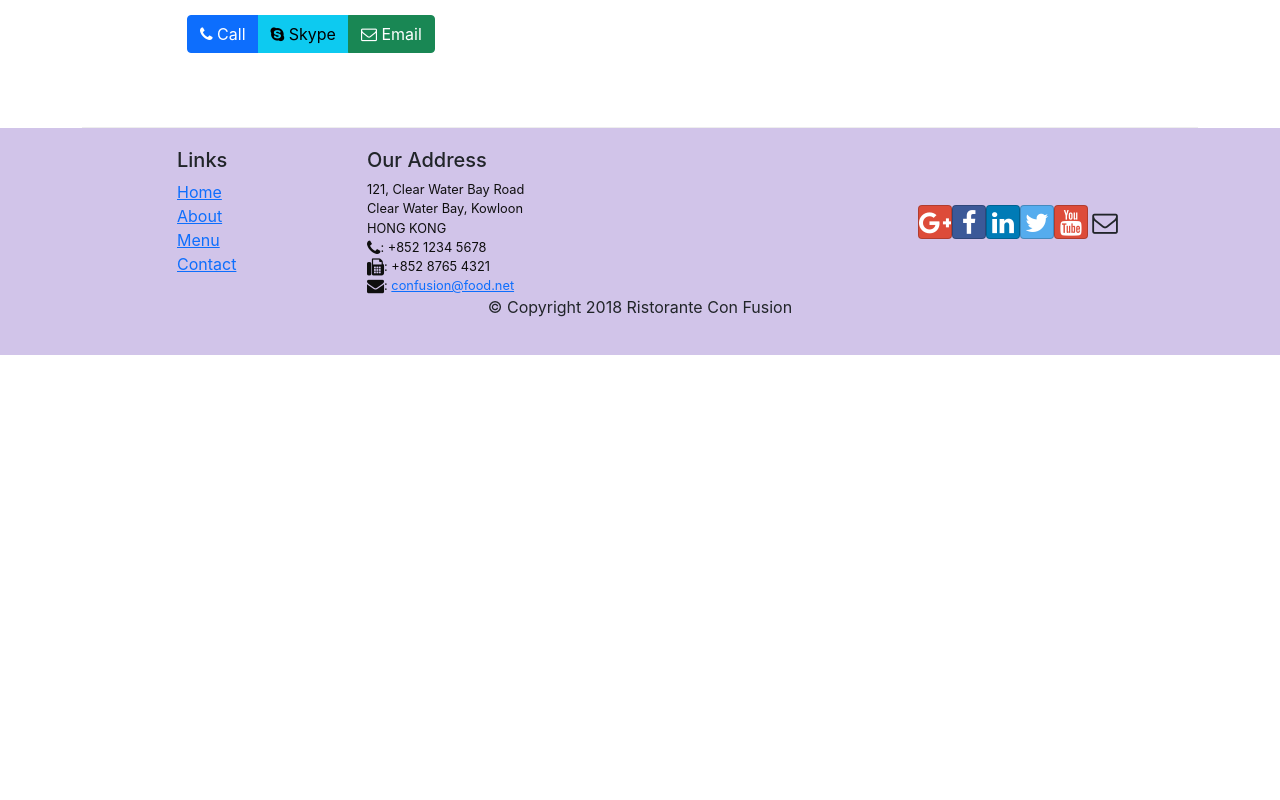
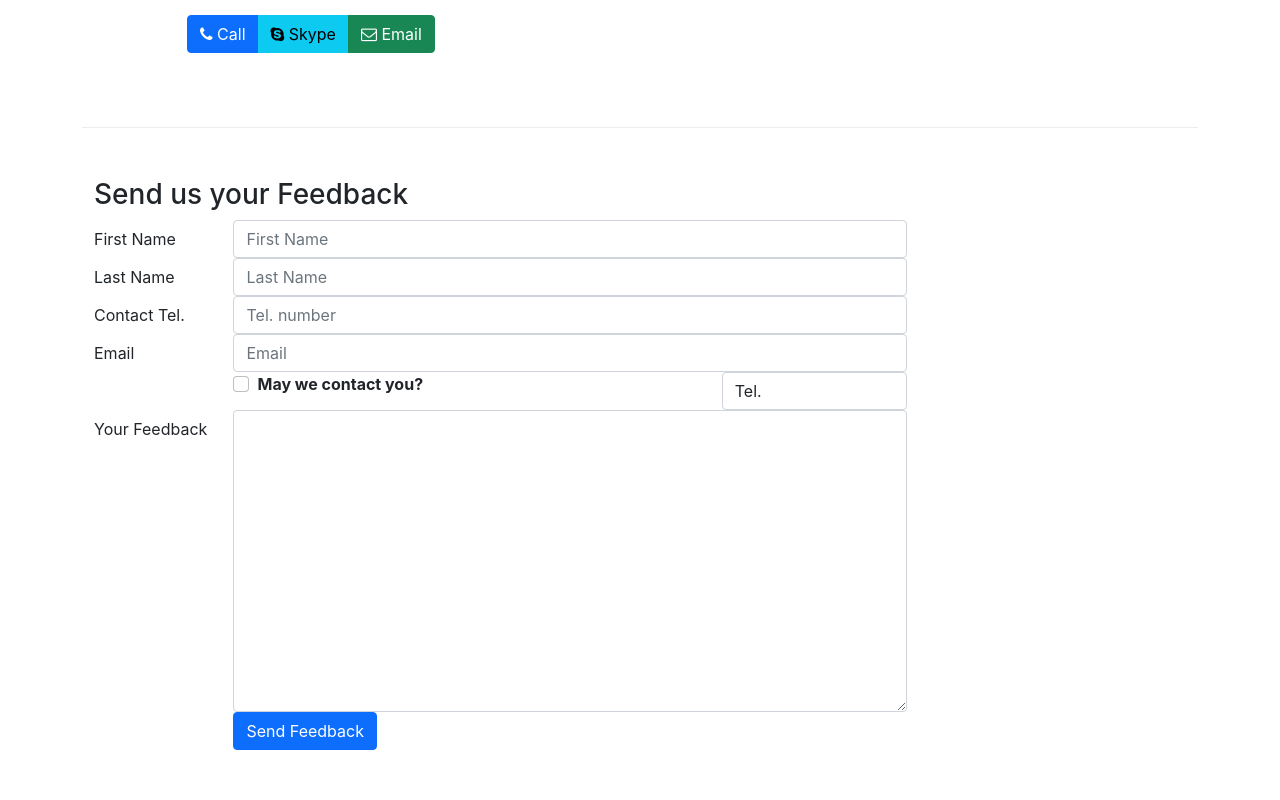
Before and after one commit to zyeh0001/cosera_confusion_app, a React (Create React App) app: page /contactme in a window 1280 px wide. Shown: the part 720-1520 px from the top of the page. Before the commit the page ends 1075 px from the top, so only its background shows below. Built offline with nearby package versions, Linux system fonts and the light colour scheme.

Commit message:
finish contact me form

```diff
--- a/src/App.css
+++ b/src/App.css
@@ -31,3 +31,6 @@
 .navbar-dark {
   background-color: #512da8;
 }
+.contact-form {
+  justify-content: space-between !important;
+}
--- /dev/null
+++ b/src/component/AboutUsComponent.js
@@ -0,0 +1,122 @@
+import React from 'react';
+import {
+  Breadcrumb,
+  BreadcrumbItem,
+  Card,
+  CardBody,
+  CardHeader,
+  Media,
+} from 'reactstrap';
+import { Link } from 'react-router-dom';
+
+function RenderLeader({ leader }) {
+  return (
+    <div key={leader.id} className='col-12 mt-5 row'>
+      <div className='col-2'>
+        <Media left top>
+          <Media object src={leader.image} alt={leader.name} />
+        </Media>
+      </div>
+      <div className='col-10'>
+        <Media body className='ml-5'>
+          <Media heading>{leader.name}</Media>
+          <p>{leader.designation}</p>
+          <p>{leader.description}</p>
+        </Media>
+      </div>
+    </div>
+  );
+}
+
+function About(props) {
+  //   const leaders = props.leaders.map((leader) => {
+  //     return <p>Leader {leader.name}</p>;
+  //   });
+
+  const Leaders = props.leaders.map((leader) => {
+    return <RenderLeader leader={leader} />;
+  });
+
+  return (
+    <div className='container'>
+      <div className='row'>
+        <Breadcrumb>
+          <BreadcrumbItem>
+            <Link to='/home'>Home</Link>
+          </BreadcrumbItem>
+          <BreadcrumbItem active>About Us</BreadcrumbItem>
+        </Breadcrumb>
+        <div className='col-12'>
+          <h3>About Us</h3>
+          <hr />
+        </div>
+      </div>
+      <div className='row row-content'>
+        <div className='col-12 col-md-6'>
+          <h2>Our History</h2>
+          <p>
+            Started in 2010, Ristorante con Fusion quickly established itself as
+            a culinary icon par excellence in Hong Kong. With its unique brand
+            of world fusion cuisine that can be found nowhere else, it enjoys
+            patronage from the A-list clientele in Hong Kong. Featuring four of
+            the best three-star Michelin chefs in the world, you never know what
+            will arrive on your plate the next time you visit us.
+          </p>
+          <p>
+            The restaurant traces its humble beginnings to{' '}
+            <em>The Frying Pan</em>, a successful chain started by our CEO, Mr.
+            Peter Pan, that featured for the first time the world's best
+            cuisines in a pan.
+          </p>
+        </div>
+        <div className='col-12 col-md-5'>
+          <Card>
+            <CardHeader className='bg-primary text-white'>
+              Facts At a Glance
+            </CardHeader>
+            <CardBody>
+              <dl className='row p-1'>
+                <dt className='col-6'>Started</dt>
+                <dd className='col-6'>3 Feb. 2013</dd>
+                <dt className='col-6'>Major Stake Holder</dt>
+                <dd className='col-6'>HK Fine Foods Inc.</dd>
+                <dt className='col-6'>Last Year's Turnover</dt>
+                <dd className='col-6'>$1,250,375</dd>
+                <dt className='col-6'>Employees</dt>
+                <dd className='col-6'>40</dd>
+              </dl>
+            </CardBody>
+          </Card>
+        </div>
+        <div className='col-12'>
+          <Card>
+            <CardBody className='bg-faded'>
+              <blockquote className='blockquote'>
+                <p className='mb-3'>
+                  You better cut the pizza in four pieces because I'm not hungry
+                  enough to eat six.
+                </p>
+                <footer className='blockquote-footer'>
+                  <cite title='Source Title'>
+                    Yogi Berra, The Wit and Wisdom of Yogi Berra, P. Pepe,
+                    Diversion Books, 2014
+                  </cite>
+                </footer>
+              </blockquote>
+            </CardBody>
+          </Card>
+        </div>
+      </div>
+      <div className='row row-content'>
+        <div className='col-12'>
+          <h2>Corporate Leadership</h2>
+        </div>
+        <div className='col-12'>
+          <Media list>{Leaders}</Media>
+        </div>
+      </div>
+    </div>
+  );
+}
+
+export default About;
--- a/src/component/ContactComponent.js
+++ b/src/component/ContactComponent.js
@@ -1,7 +1,48 @@
-import React from 'react';
-import { Breadcrumb, BreadcrumbItem } from 'reactstrap';
+import React, { Component } from 'react';
+import {
+  Breadcrumb,
+  BreadcrumbItem,
+  FormGroup,
+  Form,
+  Button,
+  Label,
+  Input,
+  Col,
+} from 'reactstrap';
 import { Link } from 'react-router-dom';
-function Contact(props) {
+
+class Contact extends Component {
+  constructor(props) {
+    super(props);
+    this.form = React.createRef();
+    this.state = {
+      firstname: '',
+      lastname: '',
+      telnum: '',
+      email: '',
+      agree: false,
+      contactType: 'Tel',
+      message: '',
+    };
+    this.handleSubmit = this.handleSubmit.bind(this);
+    this.handleInputChange = this.handleInputChange.bind(this);
+  }
+
+  handleInputChange(event) {
+    const target = event.target;
+    const value = target.type === 'checkbox' ? target.checked : target.value;
+    const name = target.name;
+    this.setState({
+      [name]: value,
+    });
+  }
+  handleSubmit(event) {
+    console.log('current form is' + JSON.stringify(this.state));
+    alert('current form is' + JSON.stringify(this.state));
+    event.preventDefault();
+  }
+
+  render() {
     return (
       <div className='container'>
         <div className='row'>
@@ -62,8 +103,126 @@
             </div>
           </div>
         </div>
+        <div className='row row-content'>
+          <div className='col-12'>
+            <h3>Send us your Feedback</h3>
+          </div>
+          <div className='col-12 col-md-9'>
+            <Form onSubmit={this.handleSubmit} ref={this.form}>
+              <FormGroup row>
+                <Label htmlFor='firstname' md={2}>
+                  First Name
+                </Label>
+                <Col md={10}>
+                  <Input
+                    type='text'
+                    id='firstname'
+                    name='firstname'
+                    placeholder='First Name'
+                    value={this.state.firstname}
+                    onChange={this.handleInputChange}
+                  />
+                </Col>
+              </FormGroup>
+              <FormGroup row>
+                <Label htmlFor='lastname' md={2}>
+                  Last Name
+                </Label>
+                <Col md={10}>
+                  <Input
+                    type='text'
+                    id='lastname'
+                    name='lastname'
+                    placeholder='Last Name'
+                    value={this.state.lastname}
+                    onChange={this.handleInputChange}
+                  />
+                </Col>
+              </FormGroup>
+              <FormGroup row>
+                <Label htmlFor='telnum' md={2}>
+                  Contact Tel.
+                </Label>
+                <Col md={10}>
+                  <Input
+                    type='tel'
+                    id='telnum'
+                    name='telnum'
+                    placeholder='Tel. number'
+                    value={this.state.telnum}
+                    onChange={this.handleInputChange}
+                  />
+                </Col>
+              </FormGroup>
+              <FormGroup row>
+                <Label htmlFor='email' md={2}>
+                  Email
+                </Label>
+                <Col md={10}>
+                  <Input
+                    type='email'
+                    id='email'
+                    name='email'
+                    placeholder='Email'
+                    value={this.state.email}
+                    onChange={this.handleInputChange}
+                  />
+                </Col>
+              </FormGroup>
+              <FormGroup row>
+                <Col md={{ size: 6, offset: 2 }}>
+                  <FormGroup check>
+                    <Label check>
+                      <Input
+                        type='checkbox'
+                        name='agree'
+                        checked={this.state.agree}
+                        onChange={this.handleInputChange}
+                      />{' '}
+                      <strong>May we contact you?</strong>
+                    </Label>
+                  </FormGroup>
+                </Col>
+                <Col md={{ size: 3, offset: 1 }}>
+                  <Input
+                    type='select'
+                    name='contactType'
+                    value={this.state.contactType}
+                    onChange={this.handleInputChange}
+                  >
+                    <option>Tel.</option>
+                    <option>Email</option>
+                  </Input>
+                </Col>
+              </FormGroup>
+              <FormGroup row>
+                <Label htmlFor='message' md={2}>
+                  Your Feedback
+                </Label>
+                <Col md={10}>
+                  <Input
+                    type='textarea'
+                    id='message'
+                    name='message'
+                    rows='12'
+                    value={this.state.message}
+                    onChange={this.handleInputChange}
+                  ></Input>
+                </Col>
+              </FormGroup>
+              <FormGroup row>
+                <Col md={{ size: 10, offset: 2 }}>
+                  <Button type='submit' color='primary'>
+                    Send Feedback
+                  </Button>
+                </Col>
+              </FormGroup>
+            </Form>
+          </div>
+        </div>
       </div>
     );
   }
+}
 
 export default Contact;
--- a/src/component/MainComponent.js
+++ b/src/component/MainComponent.js
@@ -10,6 +10,7 @@
 import Header from './Header';
 import Footer from './Footer';
 import Home from './HomeComponent';
+import About from './AboutUsComponent';
 import { Switch, Route, Redirect } from 'react-router-dom';
 
 class Main extends Component {
@@ -44,6 +45,9 @@
         />
       );
     };
+    const AboutUsPage = () => {
+      return <About leaders={this.state.leaders} />;
+    };
 
     const DishWithId = ({ match }) => {
       return (
@@ -70,6 +74,7 @@
             component={() => <Menu dishes={this.state.dishes} />}
           />
           <Route path='/menu/:dishId' component={DishWithId} />
+          <Route path='/aboutus' component={AboutUsPage} />
           <Route exact path='/contactme' component={Contact} />
 
           <Redirect to='/' />
```
Lines whose indentation alone changed are shown as unchanged.
